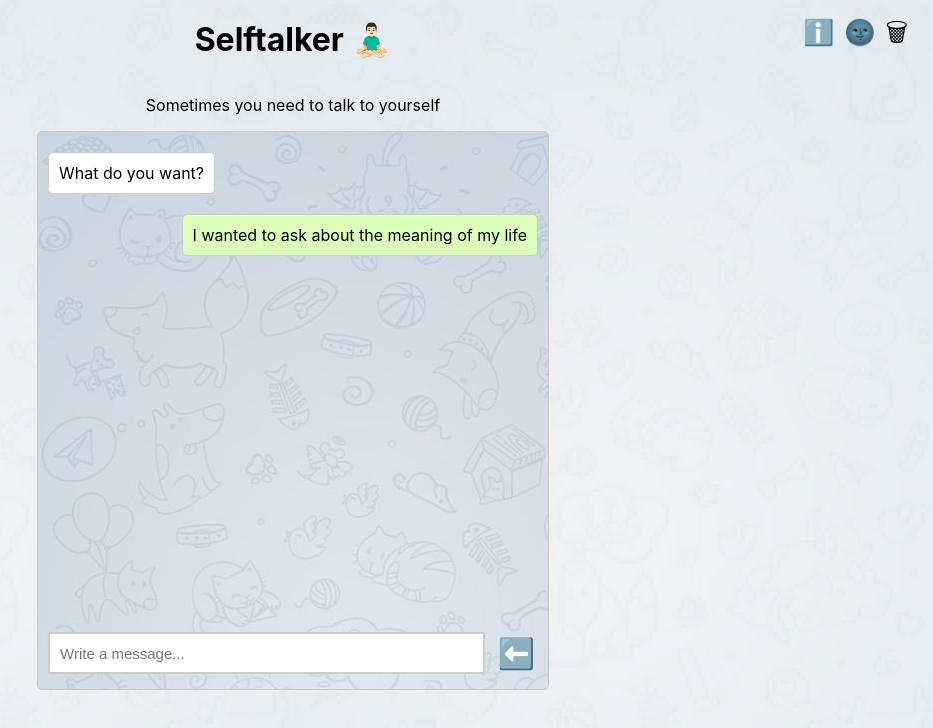
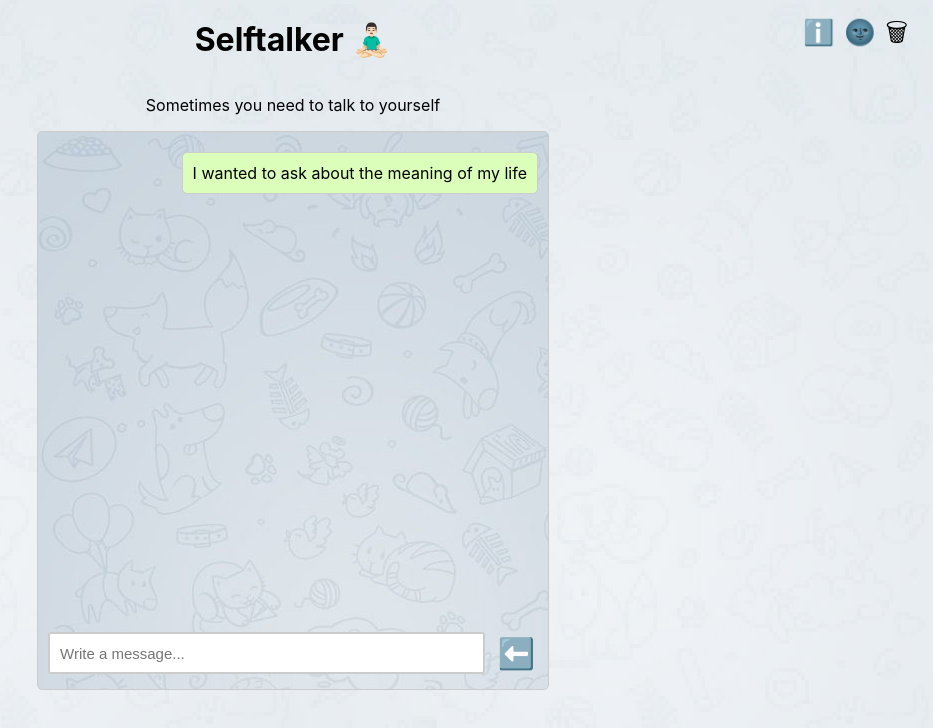
Before and after one commit to shmlkv/selftalker, a React (Create React App) app: page / in a window 1280 px wide. Shown: the top 728 px of the page, without its empty margins (347-1280 px from the left). Built offline with nearby package versions, Linux system fonts and the light colour scheme.

Commit message:
localstorage

```diff
--- a/src/App.js
+++ b/src/App.js
@@ -6,7 +6,7 @@ import "./App.css";
 class App extends Component {
   constructor(props) {
     super(props);
-
+    let localChat = localStorage.getItem("chat");
     this.state = {
       inputStatus: "left",
       theme: localStorage.getItem("theme")
@@ -14,13 +14,15 @@ class App extends Component {
         : "light",
       modalOpen: false,
       modalClearOpen: false,
-      chat: [
-        { type: "left", text: "What do you want?" },
-        {
-          type: "right",
-          text: "I wanted to ask about the meaning of my life"
-        }
-      ]
+      chat: localChat
+        ? JSON.parse(localChat)
+        : [
+            ({ type: "left", text: "What do you want?" },
+            {
+              type: "right",
+              text: "I wanted to ask about the meaning of my life",
+            }),
+          ],
     };
     this.handleInput = this.handleInput.bind(this);
   }
@@ -40,24 +42,25 @@ class App extends Component {
   };
   changeSelector = () => {
     this.setState({
-      inputStatus: this.state.inputStatus === "left" ? "right" : "left"
+      inputStatus: this.state.inputStatus === "left" ? "right" : "left",
     });
   };
-  handleInput = event => {
+  handleInput = (event) => {
     if (event.target.value) {
       let newState = this.state.chat;
 
       newState.push({
         type: this.state.inputStatus,
-        text: event.target.value
+        text: event.target.value,
       });
 
+      localStorage.setItem("chat", JSON.stringify(newState));
       this.setState({
-        chat: newState
+        chat: newState,
       });
       this.refs.chat_input.value = "";
       animateScroll.scrollToBottom({
-        containerId: "chat_messages"
+        containerId: "chat_messages",
       });
     }
   };
@@ -70,7 +73,7 @@ class App extends Component {
     this.setState({ theme: themeColor });
   };
   componentDidMount() {
-    window.addEventListener("keydown", e => {
+    window.addEventListener("keydown", (e) => {
       if (!this.refs.chat_input.value) {
         if (e.key === "ArrowLeft") this.setState({ inputStatus: "left" });
         if (e.key === "ArrowRight") this.setState({ inputStatus: "right" });
@@ -81,7 +84,7 @@ class App extends Component {
   render() {
     const modalStyles = {
       modal: { padding: "0 20px 20px" },
-      closeButton: { cursor: "pointer" }
+      closeButton: { cursor: "pointer" },
     };
     return (
       <div className={"App " + this.state.theme}>
@@ -94,7 +97,7 @@ class App extends Component {
         <p>Sometimes you need to talk to yourself</p>
         <div className="chat">
           <div className="chat_messages" id="chat_messages">
-            {this.state.chat.map(message => (
+            {this.state.chat.map((message) => (
               <div className={message.type + " message"}>{message.text}</div>
             ))}
           </div>
@@ -103,7 +106,7 @@ class App extends Component {
               className="chat_input"
               ref="chat_input"
               placeholder="Write a message..."
-              onKeyPress={event => {
+              onKeyPress={(event) => {
                 if (event.key === "Enter") {
                   this.handleInput(event);
                 }
```
